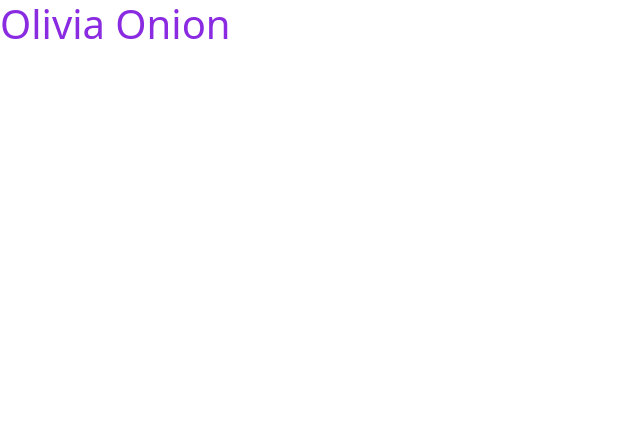
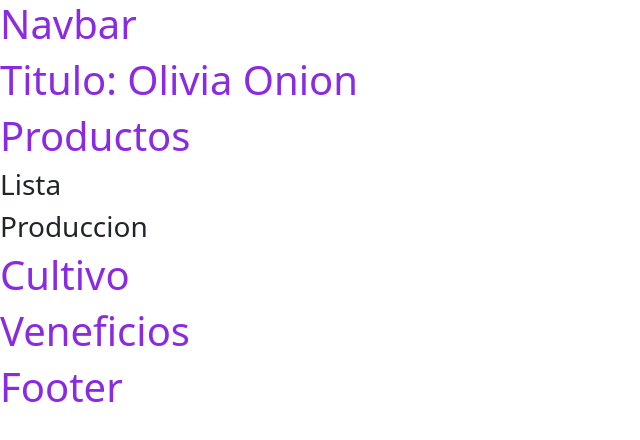
Before and after one commit to Supermacaco86/Olivia-Onion, a plain HTML site: page index.html in a window 1280 px wide. Shown: the whole page, without its empty margins (0-640 px from the left). Drawn offline with nearby package versions, Linux system fonts and the light colour scheme.

Commit message:
Thirth commit

```diff
--- a/index.html
+++ b/index.html
@@ -3,7 +3,7 @@
     <head>
         <!-- Metadatos -->
         <meta charset="utf-8">
-        <meta name="author" content="Olivia Figueroa">
+        <meta name="author" content="Olivia y Martin Figueroa">
         <meta name="description" content="Proyecto de ciencia de Olivia Figueroa">
         <meta name="keywords" content="Onion">
         <meta name="viewport" content="width=device-width, initial-scale=1">
@@ -17,7 +17,14 @@
         <link href="style.css" rel="stylesheet">
     </head>
     <body>
-        <h1>Olivia Onion</h1>
+        <h1>Navbar</h1>
+        <h1>Titulo: Olivia Onion</h1>
+        <h1>Productos</h1>
+        <h3>Lista</h3>
+        <h3>Produccion</h3>
+        <h1>Cultivo</h1>
+        <h1>Veneficios</h1>
+        <h1>Footer</h1>
         <script src="https://cdn.jsdelivr.net/npm/bootstrap@5.3.0-alpha3/dist/js/bootstrap.bundle.min.js" integrity="sha384-ENjdO4Dr2bkBIFxQpeoTz1HIcje39Wm4jDKdf19U8gI4ddQ3GYNS7NTKfAdVQSZe" crossorigin="anonymous"></script>
     </body>
 </html>
```
